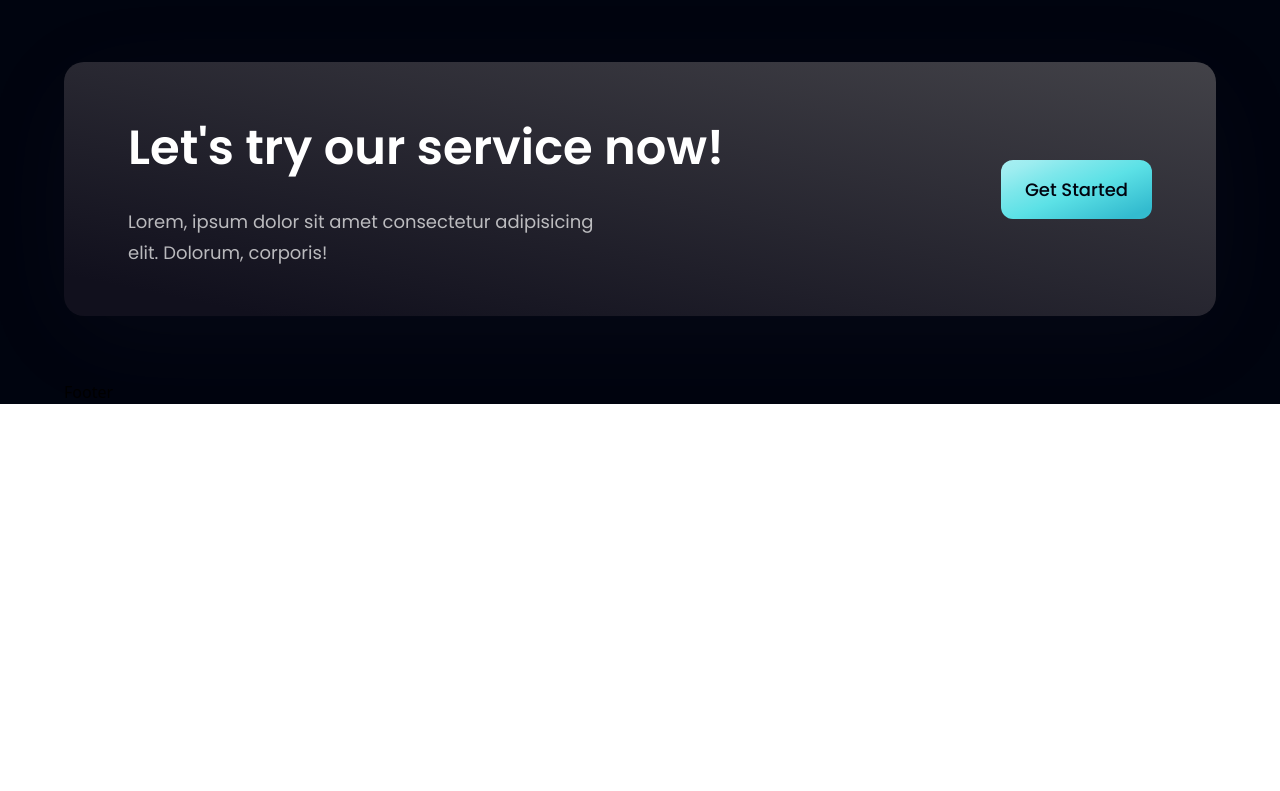
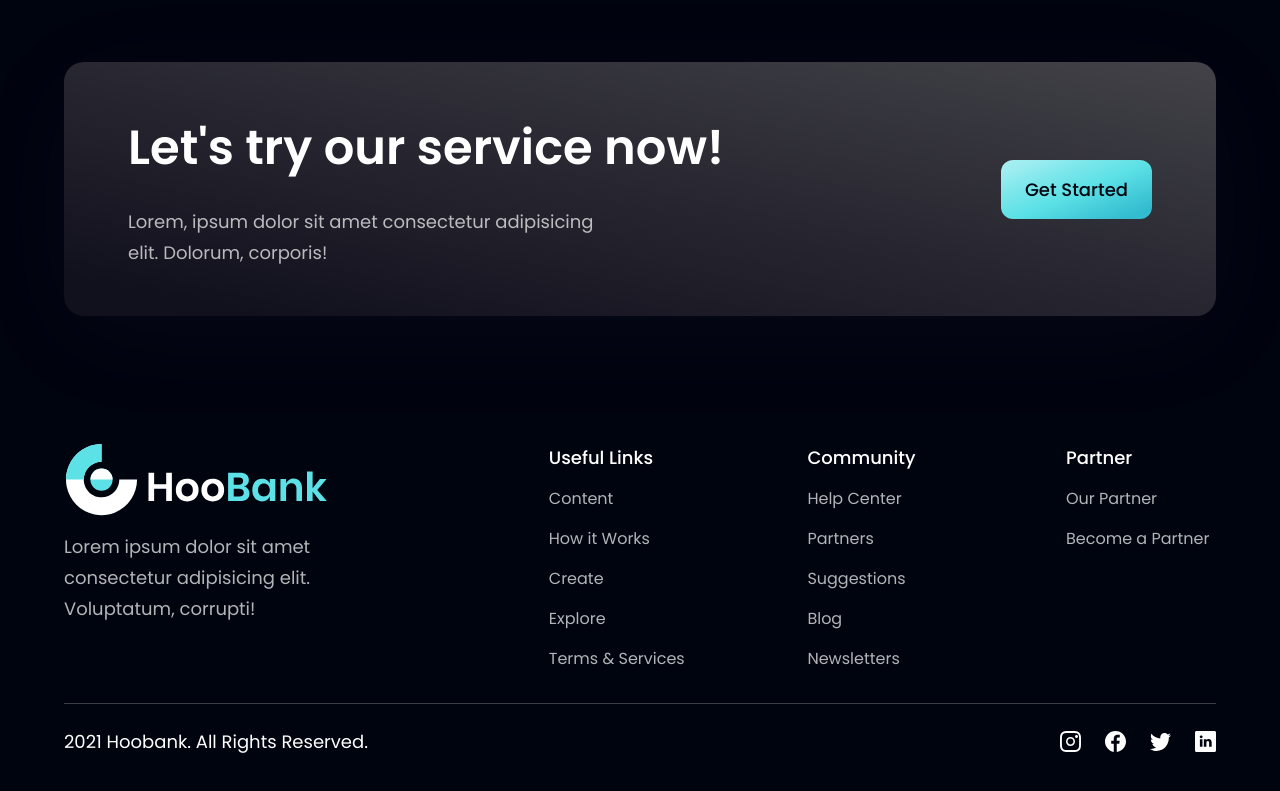
Before and after one commit to puchana123/bank_modern_app, a React (Vite) app: page / in a window 1280 px wide. Shown: the part 4158-4949 px from the top of the page. Before the commit the page ends 4562 px from the top, so only its background shows below. Built offline with nearby package versions, Linux system fonts and the light colour scheme.

Commit message:
UI-Footer

```diff
--- a/src/components/Footer.jsx
+++ b/src/components/Footer.jsx
@@ -1,9 +1,68 @@
-import React from 'react'
+import React from "react";
+import styles from "../style";
+import { logo } from "../assets";
+import { footerLinks, socialMedia } from "../constants";
 
-const Footer = () => {
-  return (
-    <div>Footer</div>
-  )
-}
+const Footer = () => (
+  <section className={`${styles.flexCenter} ${styles.paddingY} flex-col`}>
+    <div className={`${styles.flexStart} md:flex-row flex-col mb-8 w-full`}>
+      <div className="flex flex-1 flex-col justify-start mr-10">
+        <img
+          src={logo}
+          alt="logo"
+          className="w-[266px] h-[72px] object-contain"
+        />
+        <p className={`${styles.paragraph} mt-4 max-w-[310px]`}>
+          Lorem ipsum dolor sit amet consectetur adipisicing elit. Voluptatum,
+          corrupti!
+        </p>
+      </div>
 
-export default Footer
+      <div className="flex flex-[1.5] flex-row w-full justify-between flex-wrap md:mt-0 mt-10">
+        {footerLinks.map((footerLink, index) => (
+          <div
+            key={footerLink.title + index}
+            className="flex flex-col ss:my-0 my-4 min-w-[150px]"
+          >
+            <h4 className="font-medium font-poppins text-[18px] leading-[27px] text-white">
+              {footerLink.title}
+            </h4>
+            <ul className="list-none mt-4">
+              {footerLink.links.map((link, index) => (
+                <li
+                  key={link.name}
+                  className={`font-normal font-poppins text-[16px] leading-[24px] text-dimWhite hover:text-secondary cursor-pointer ${
+                    index !== footerLink.links.length - 1 ? "mb-4" : "mb-0"
+                  }`}
+                >
+                  {link.name}
+                </li>
+              ))}
+            </ul>
+          </div>
+        ))}
+      </div>
+    </div>
+
+    <div className="w-full flex justify-between items-center md:flex-row flex-col pt-6 border-t-[1px] border-t-[#3f3e45]">
+      <p className="font-normal font-poppins text-[18px] leading-[27px] text-center text-white">
+        2021 Hoobank. All Rights Reserved.
+      </p>
+
+      <div className="flex flex-row md:mt-0 mt-6">
+        {socialMedia.map((social, index) => (
+          <img
+            src={social.icon}
+            alt={social.id}
+            key={social.id}
+            className={`w-[21px] h-[21px] object-contain cursor-pointer ${
+              index !== socialMedia.length - 1 ? "mr-6" : "mr-0"
+            }`}
+          />
+        ))}
+      </div>
+    </div>
+  </section>
+);
+
+export default Footer;
```
